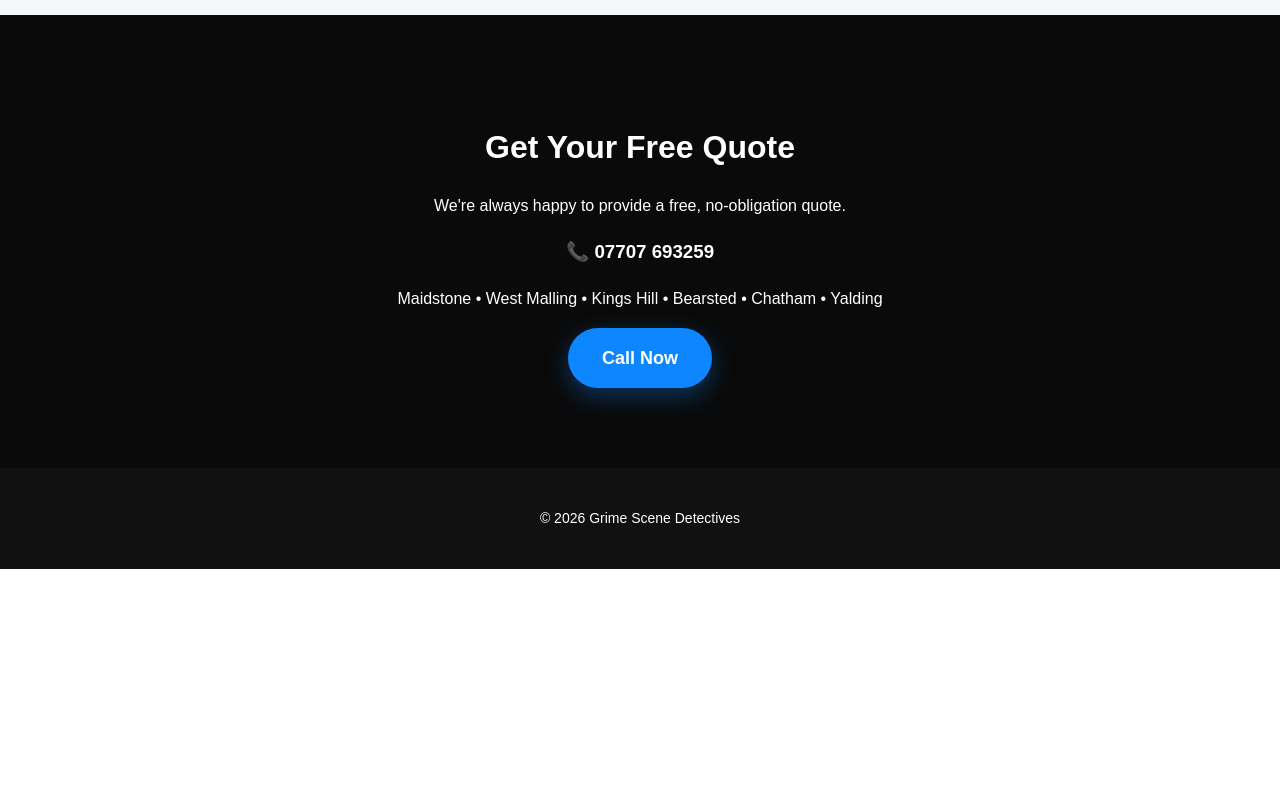
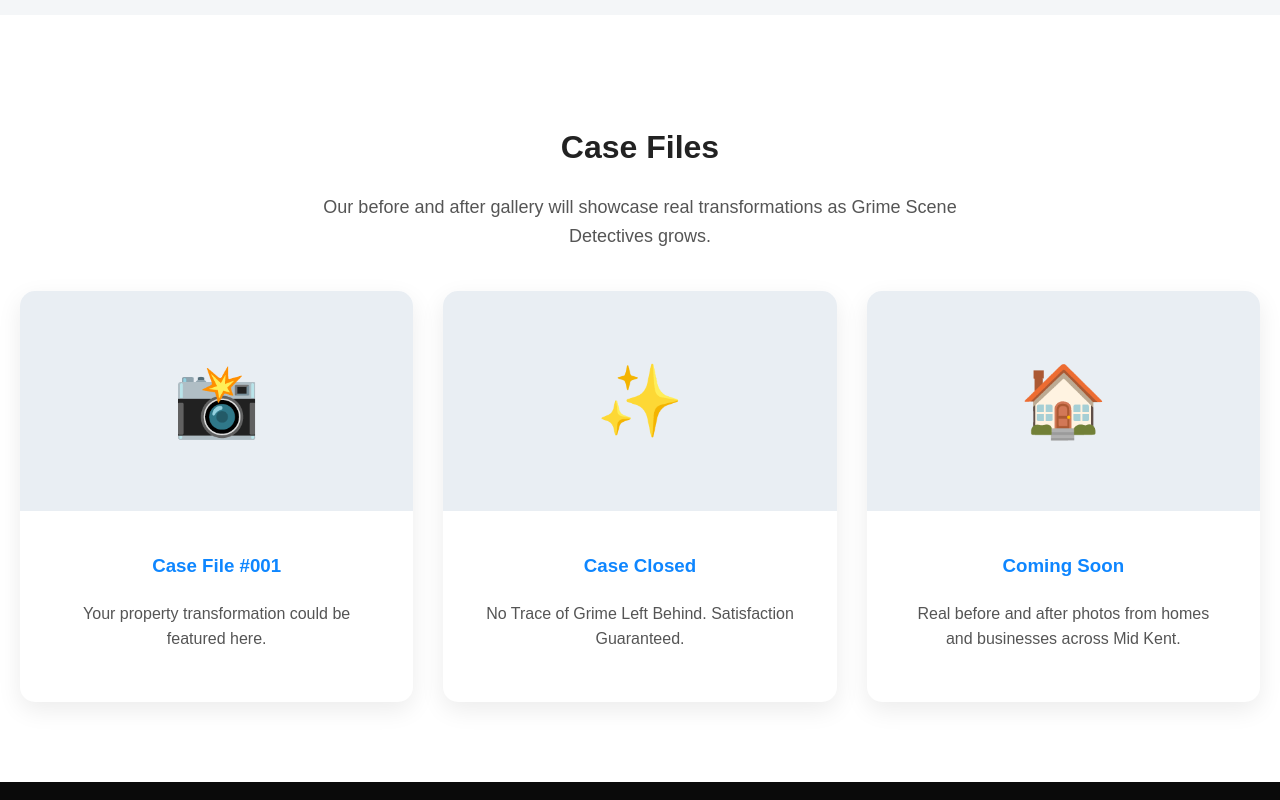
Before and after one commit to markwilliambrowne/grimescenedetectives, a plain HTML site: page index.html in a window 1280 px wide. Shown: the part 3480-4280 px from the top of the page. Before the commit the page ends 4049 px from the top, so only its background shows below. Drawn offline with Linux system fonts and the light colour scheme.

Commit message:
Add case files gallery

```diff
--- a/css/style.css
+++ b/css/style.css
@@ -230,3 +230,77 @@ footer {
     font-size: 16px;
     color: #555;
 }
+
+.gallery{
+    display:grid;
+    grid-template-columns:repeat(auto-fit,minmax(280px,1fr));
+    gap:30px;
+    margin-top:40px;
+}
+
+.gallery-item{
+    background:white;
+    border-radius:15px;
+    overflow:hidden;
+    box-shadow:0 8px 25px rgba(0,0,0,.08);
+    transition:.3s;
+}
+
+.gallery-item:hover{
+    transform:translateY(-8px);
+}
+
+.placeholder{
+    height:220px;
+    background:#e9eef3;
+    display:flex;
+    justify-content:center;
+    align-items:center;
+    font-size:70px;
+}
+
+.gallery-item h3{
+    padding:20px 20px 10px;
+    color:#0E86FF;
+}
+
+.gallery-item p{
+    padding:0 20px 25px;
+}
+.gallery {
+    display: grid;
+    grid-template-columns: repeat(auto-fit, minmax(280px, 1fr));
+    gap: 30px;
+    margin-top: 40px;
+}
+
+.gallery-item {
+    background: white;
+    border-radius: 15px;
+    overflow: hidden;
+    box-shadow: 0 8px 25px rgba(0,0,0,.08);
+    transition: .3s;
+}
+
+.gallery-item:hover {
+    transform: translateY(-8px);
+}
+
+.placeholder {
+    height: 220px;
+    background: #e9eef3;
+    display: flex;
+    justify-content: center;
+    align-items: center;
+    font-size: 70px;
+}
+
+.gallery-item h3 {
+    color: #0E86FF;
+    margin: 20px 20px 10px;
+}
+
+.gallery-item p {
+    margin: 0 20px 25px;
+    color: #555;
+}
--- a/index.html
+++ b/index.html
@@ -202,7 +202,37 @@
     </div>
 
 </section>
+<section class="section">
 
+    <h2>Case Files</h2>
+
+    <p class="section-intro">
+        Our before and after gallery will showcase real transformations as Grime Scene Detectives grows.
+    </p>
+
+    <div class="gallery">
+
+        <div class="gallery-item">
+            <div class="placeholder">📸</div>
+            <h3>Case File #001</h3>
+            <p>Your property transformation could be featured here.</p>
+        </div>
+
+        <div class="gallery-item">
+            <div class="placeholder">✨</div>
+            <h3>Case Closed</h3>
+            <p>No Trace of Grime Left Behind. Satisfaction Guaranteed.</p>
+        </div>
+
+        <div class="gallery-item">
+            <div class="placeholder">🏠</div>
+            <h3>Coming Soon</h3>
+            <p>Real before and after photos from homes and businesses across Mid Kent.</p>
+        </div>
+
+    </div>
+
+</section>
   <section id="contact" class="section contact">
 
     <h2>Get Your Free Quote</h2>
```
